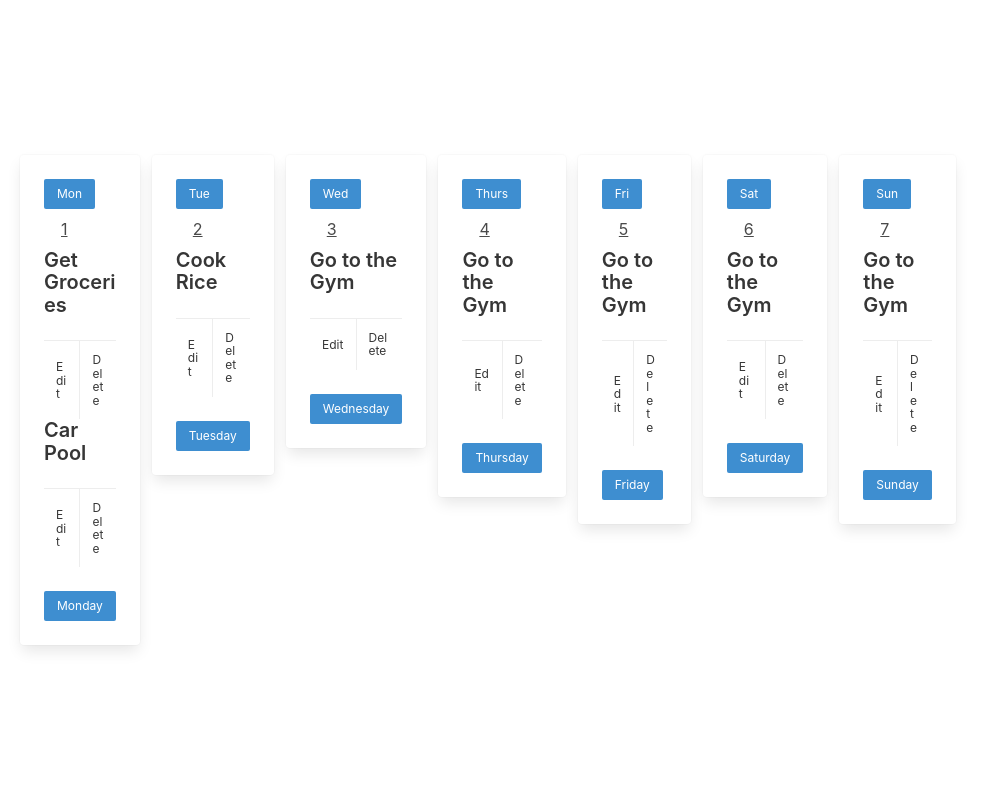
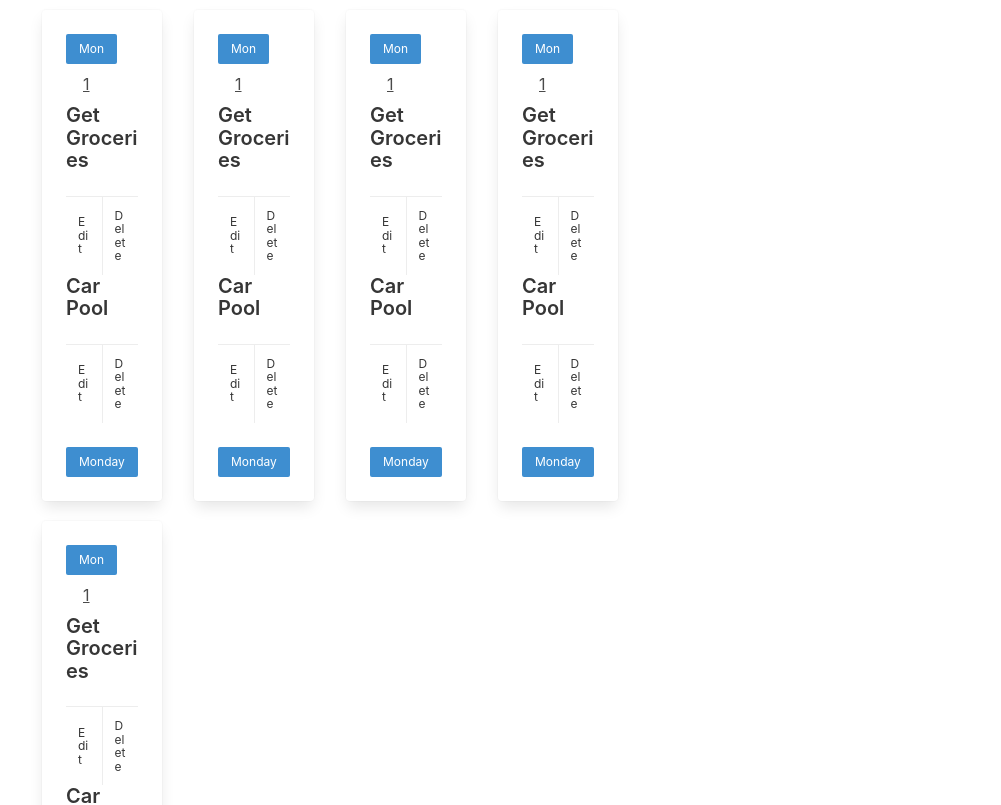
Before and after one commit to Olawolf31/calendar-veu, a Vue app: page / in a window 1280 px wide. Shown: the top 805 px of the page, without its empty margins (0-1001 px from the left). Built offline with nearby package versions, Linux system fonts and the light colour scheme.

Commit message:
css styling

```diff
--- a/src/components/CalendarDay.vue
+++ b/src/components/CalendarDay.vue
@@ -1,34 +1,42 @@
 <template>
-    <div id="calendar-id ">
-
-
+    <div id="calendar-day">
+      <div class="calendar-grid">
+        <div class="calendar-day" v-for="day in days" :key="day.id">
           <div class="card mr-3">
             <div class="card-content">
-    <button class="button is-info is-small"> {{ day.abbvTitle }}</button>
-    <div><button class="button is-text">{{ day.id }}</button></div>
+              <button class="button is-info is-small">{{ days.abbvTitle }}</button>
+              <div><button class="button is-text">{{ days.id }}</button></div>
               <p class="title">
-       <CalendarEvent v-for="event in day.events" :key="day.events.indexOf(event)" :event="event"/>
+                <CalendarEvent v-for="event in days.events" :key="event.id" :event="event"/>
               </p>
-    <button class="button is-info is-small">
-        {{ day.fullTitle }}
-    </button>
+              <button class="button is-info is-small">{{ days.fullTitle }}</button>
             </div>
           </div>
         </div>
-
+      </div>
+    </div>
   </template>
 
 <script>
 import CalendarEvent from './CalendarEvent.vue';
     export default {
         name: 'CalendarDay',
-        props: ['day'],
+        props: ['days'],
         components: {
             CalendarEvent
         }
     }
 </script>
 
-<style lang="scss" scoped>
+<style scoped>
+.calendar-grid {
+  display: flex;
+  flex-wrap: wrap;
+}
 
+.calendar-day {
+  width: 25%;
+  box-sizing: border-box;
+  padding: 10px;
+}
 </style>
--- a/src/components/CalendarWeek.vue
+++ b/src/components/CalendarWeek.vue
@@ -1,10 +1,8 @@
 <template>
-    <div id='calendar-entry'>
-        <div class="tile is-ancestor">
-                <CalendarDay v-for="day in sharedState.seedData" :key="day.id" :day="day"/>
-            </div>
-    </div>
-</template>
+    <div id="calendar-entry">
+          <CalendarDay v-for="day in sharedState.seedData" :key="day.id" :days="day" class="tile is-child"/>
+        </div>
+  </template>
 <script>
 import {store} from '../store.js'
 import CalendarDay from './CalendarDay.vue'
```
Lines whose indentation alone changed are shown as unchanged.
